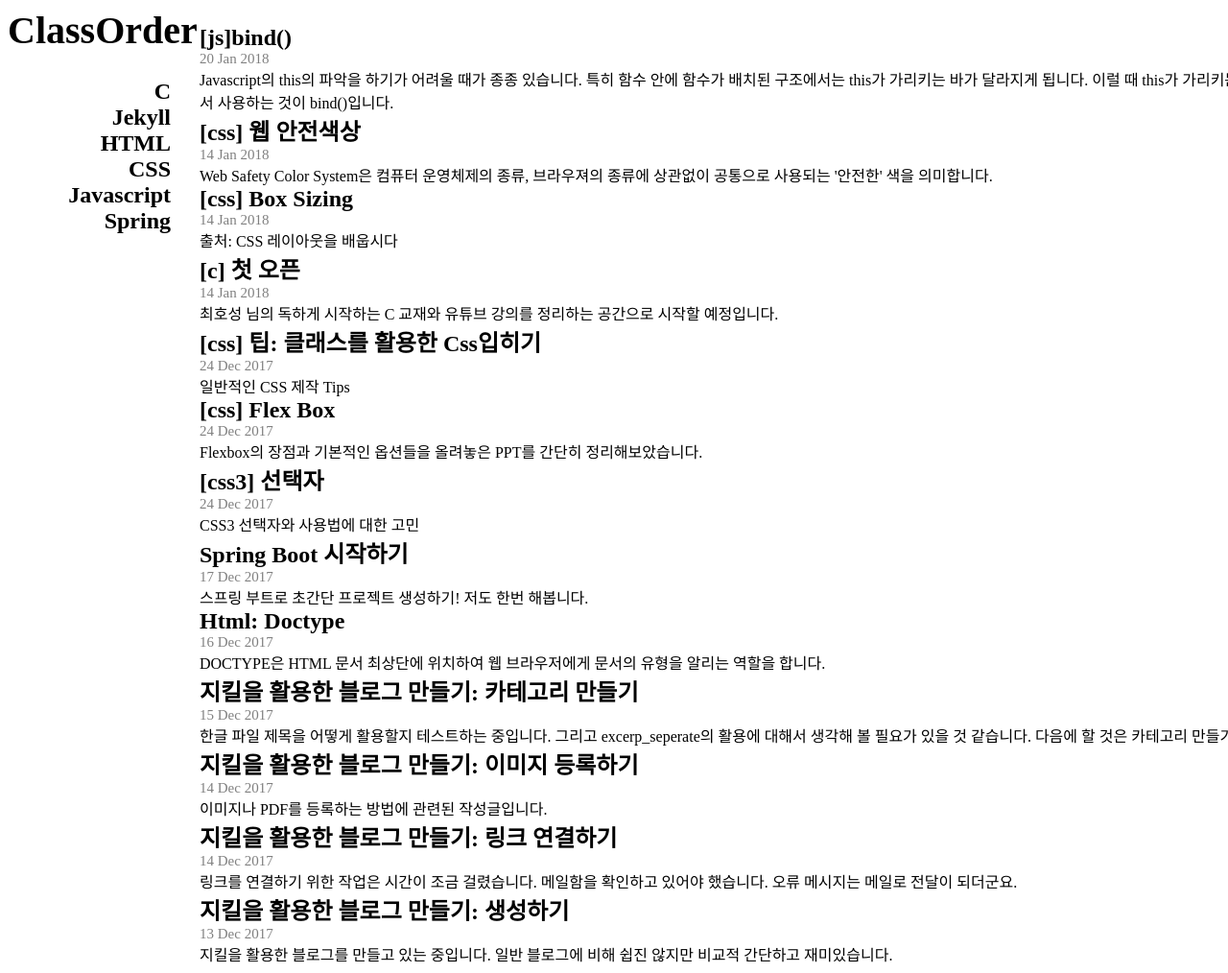
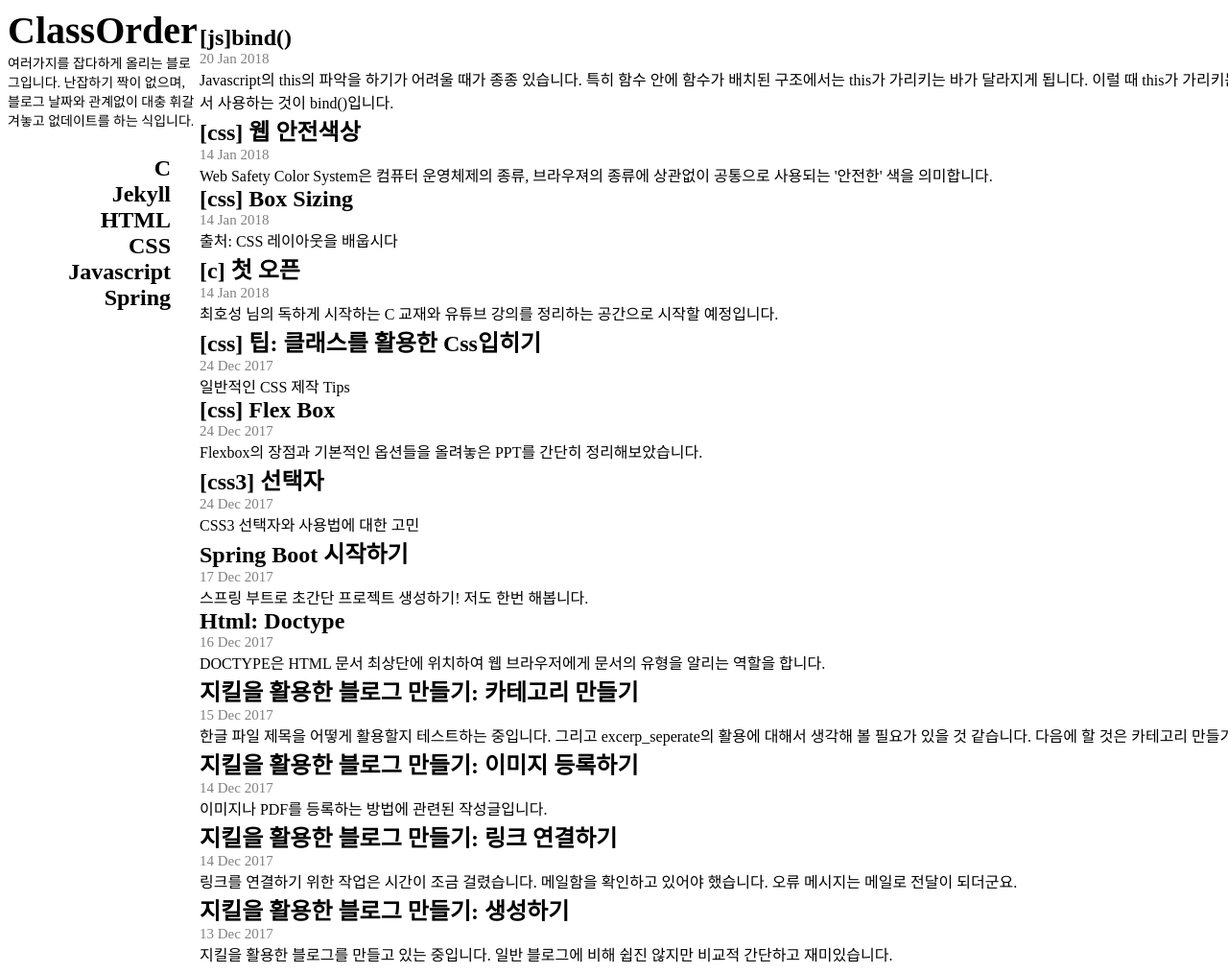
Before and after one commit to ProjectTavern/deprecated-winterguard.github.io, a Jekyll site: the page built from index.html, in a window 1280 px wide and 1014 px high. Shown: the whole window at 96% size. Built offline with Jekyll 4.4.1, drawn with Linux system fonts in a browser that asks for light colours; nearby versions of some CDN libraries; the list of posts is cut into pages by our own code.

Commit message:
hgroup 만들어보기

```diff
--- a/_includes/main_title.html
+++ b/_includes/main_title.html
@@ -1,3 +1,6 @@
 <section style="align-content:center">
-    <h1 style="font-size:2.5em; font-weight:bolder"><a href="https://classorder.github.io">ClassOrder</a></h1>
+    <hgroup>
+        <h1 style="font-size:2.5em;font-weight:bolder"><a href="https://classorder.github.io">ClassOrder</a></h1>
+        <h2 style="font-size:14px;font-weight:100">여러가지를 잡다하게 올리는 블로그입니다. 난잡하기 짝이 없으며, 블로그 날짜와 관계없이 대충 휘갈겨놓고 없데이트를 하는 식입니다.</h2>
+    </hgroup>
 </section>
```
